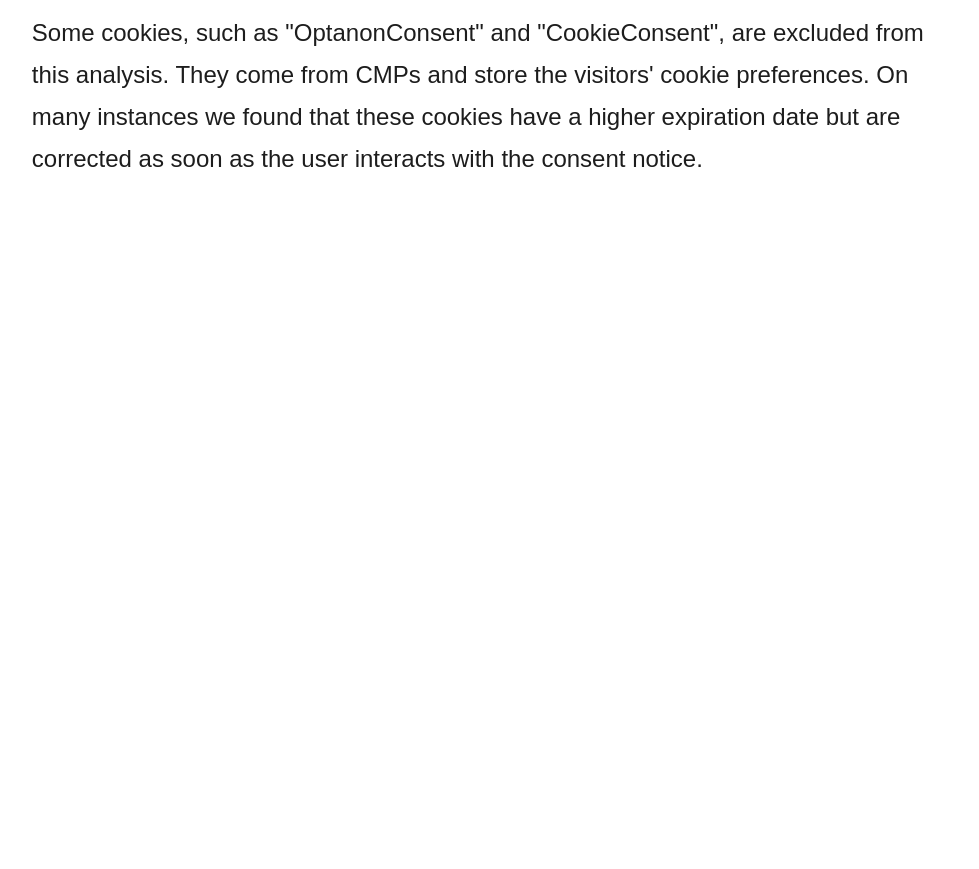
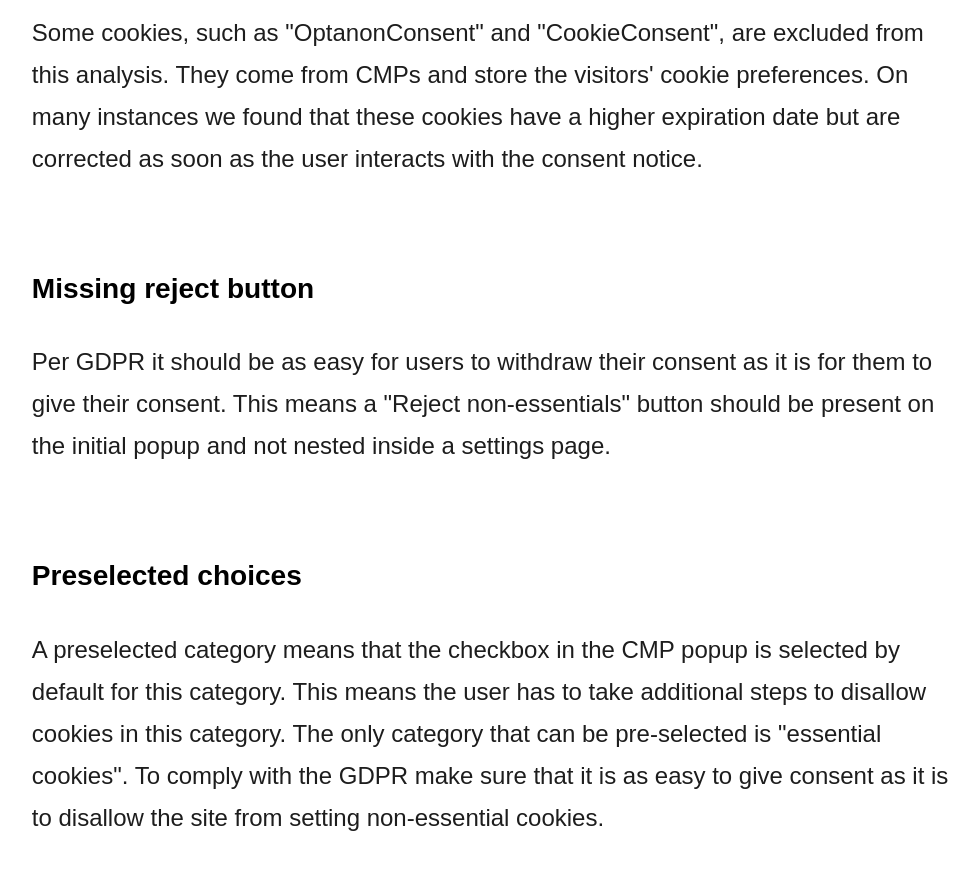
Before and after one commit to Bender250/CookieAuditWeb, a plain HTML site: page index.html in a window 1280 px wide. Shown: the part 4690-5559 px from the top of the page, without its empty margins (149-1128 px from the left). Before the commit the page ends 4990 px from the top, so only its background shows below. Drawn offline with Linux system fonts and the light colour scheme.

Commit message:
preselected and noreject

```diff
--- a/index.html
+++ b/index.html
@@ -88,5 +88,15 @@
     <p>
       Some cookies, such as "OptanonConsent" and "CookieConsent", are excluded from this analysis. They come from CMPs and store the visitors' cookie preferences. On many instances we found that these cookies have a higher expiration date but are corrected as soon as the user interacts with the consent notice.
     </p>
+
+    <h3 id="noreject">Missing reject button</h3>
+    <p>
+      Per GDPR it should be as easy for users to withdraw their consent as it is for them to give their consent. This means a "Reject non-essentials" button should be present on the initial popup and not nested inside a settings page.
+    </p>
+
+    <h3 id="preselected">Preselected choices</h3>
+    <p>
+      A preselected category means that the checkbox in the CMP popup is selected by default for this category. This means the user has to take additional steps to disallow cookies in this category. The only category that can be pre-selected is "essential cookies". To comply with the GDPR make sure that it is as easy to give consent as it is to disallow the site from setting non-essential cookies.
+    </p>
   </body>
 </html>
```
